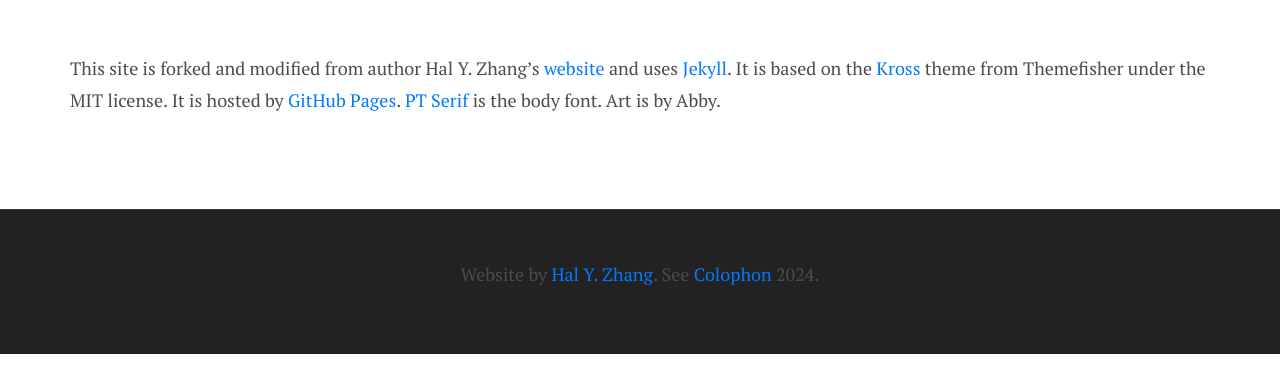
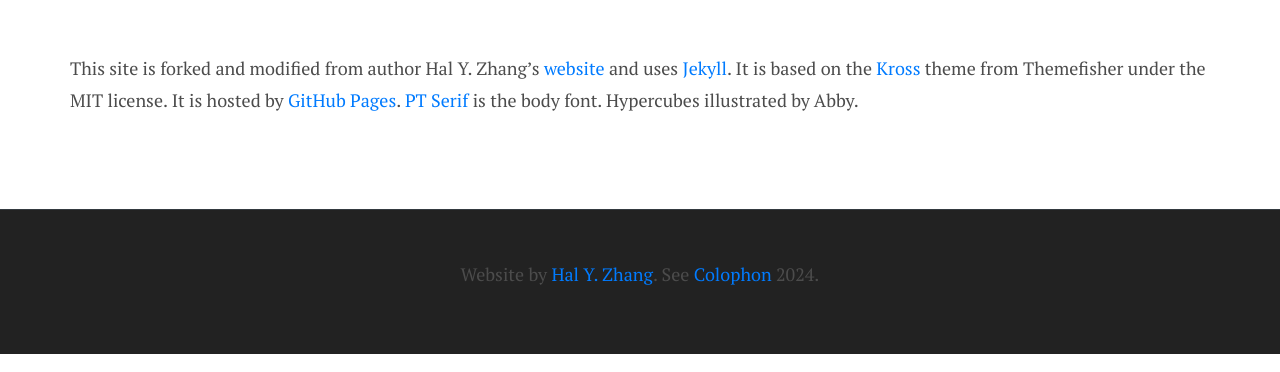
Before and after one commit to abbynicoleyee/abbynicoleyee.github.io, a Jekyll site: the page built from _pages/colophon.html, in a window 1280 px wide, cut to the strip 528-900 px from the top of the page. Built offline with Jekyll 4.4.1, drawn with Linux system fonts in a browser that asks for light colours.

Commit message:
Update settings.yml

```diff
--- a/_data/settings.yml
+++ b/_data/settings.yml
@@ -121,4 +121,4 @@
 
 colophon:
   - This site is forked and modified from author Hal Y. Zhang's [website](https://halyzhang.com/) and uses [Jekyll](https://jekyllrb.com/). It is based on the [Kross](https://github.com/themefisher/kross-jekyll) theme from Themefisher under the MIT license.
-    It is hosted by [GitHub Pages](https://pages.github.com/). [PT Serif](https://fonts.google.com/specimen/PT+Serif) is the body font. Art is by Abby.
+    It is hosted by [GitHub Pages](https://pages.github.com/). [PT Serif](https://fonts.google.com/specimen/PT+Serif) is the body font. Hypercubes illustrated by Abby.
```
